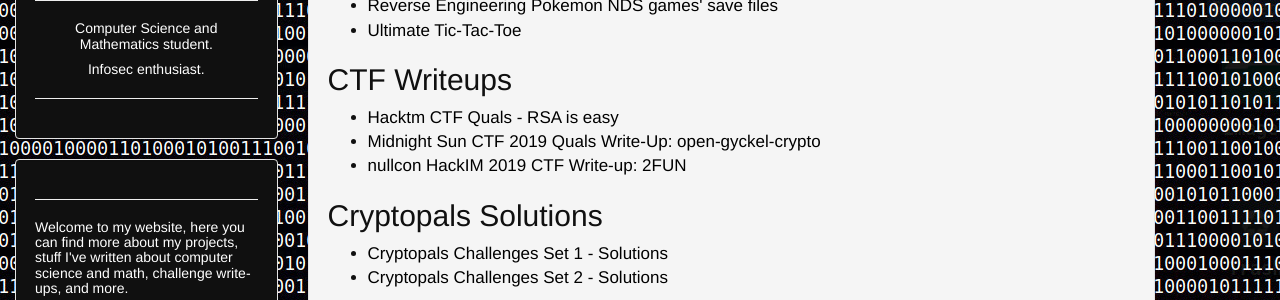
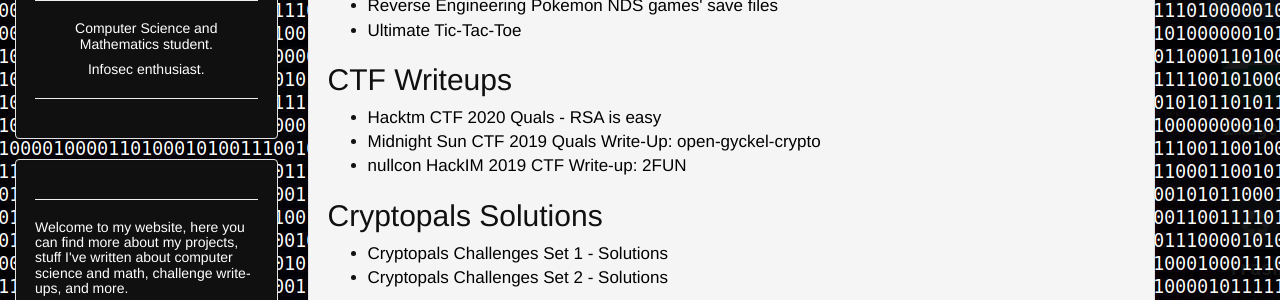
Before and after one commit to 0xA2/0xA2.github.io, a Jekyll site: the page built from archive.html, in a window 1280 px wide and 974 px high. Shown: the part 296-596 px from the top of the window. Built offline with Jekyll 4.4.1, drawn with Linux system fonts in a browser that asks for light colours.

Commit message:
Update archive.html

```diff
--- a/archive.html
+++ b/archive.html
@@ -13,7 +13,7 @@ layout: default
 </ul>
 <h2>CTF Writeups</h2>
 <ul>
-    <li><a href="https://lostmyplaintext.com/writeups/2020/02/04/hacktmCTF_RSAisEasy.html">Hacktm CTF Quals - RSA is easy</a></li>
+    <li><a href="https://lostmyplaintext.com/writeups/2020/02/04/hacktmCTF_RSAisEasy.html">Hacktm CTF 2020 Quals - RSA is easy</a></li>
     <li><a href="https://lostmyplaintext.com/writeups/2019/04/08/MidnightSunCTF2019.html">Midnight Sun CTF 2019 Quals Write-Up: open-gyckel-crypto</a></li>
     <li><a href="https://lostmyplaintext.com/writeups/2019/03/09/nullcon-2019-CTF-Write-up-2FUN.html">nullcon HackIM 2019 CTF Write-up: 2FUN</a></li>
 </ul>
```
